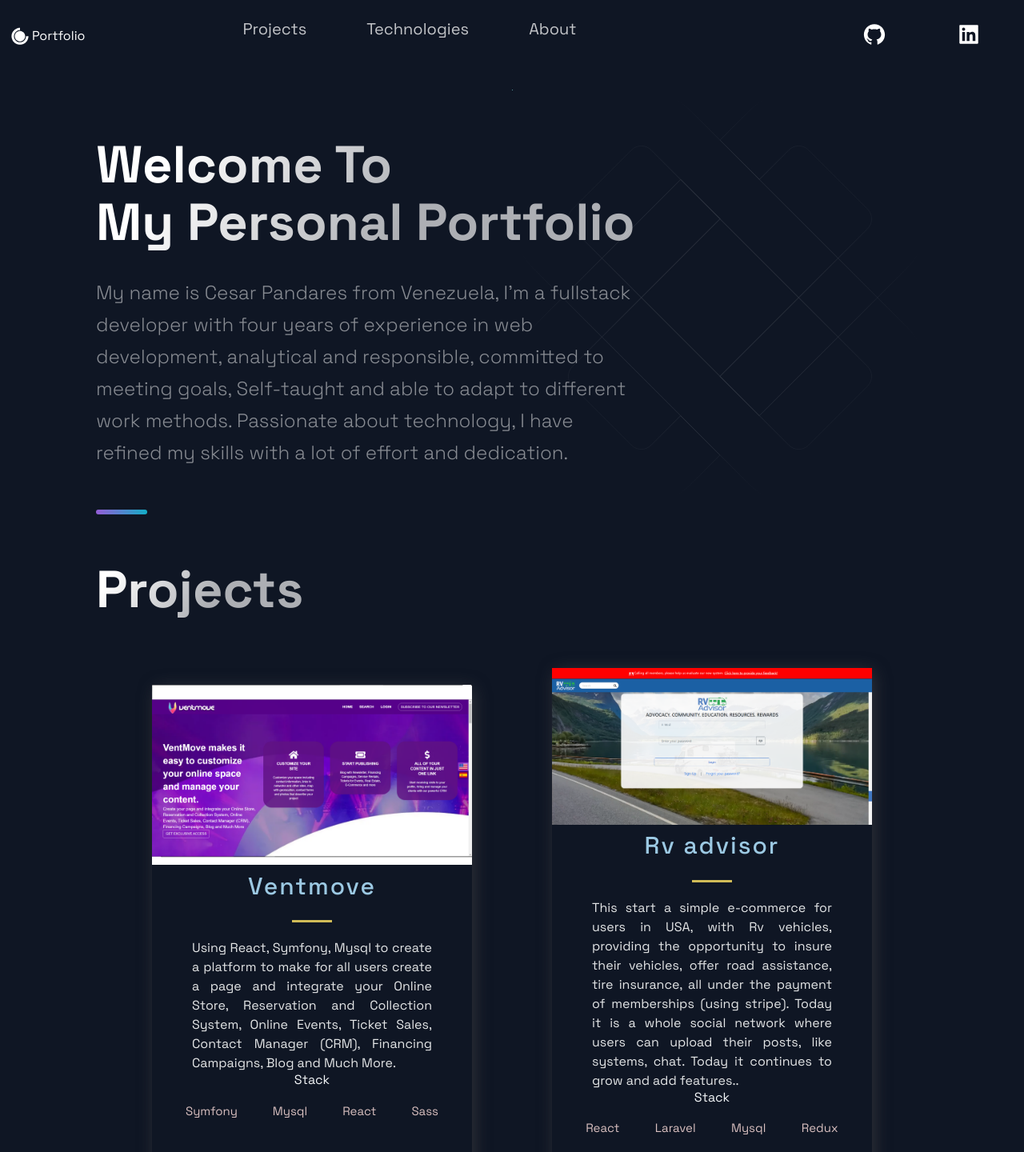
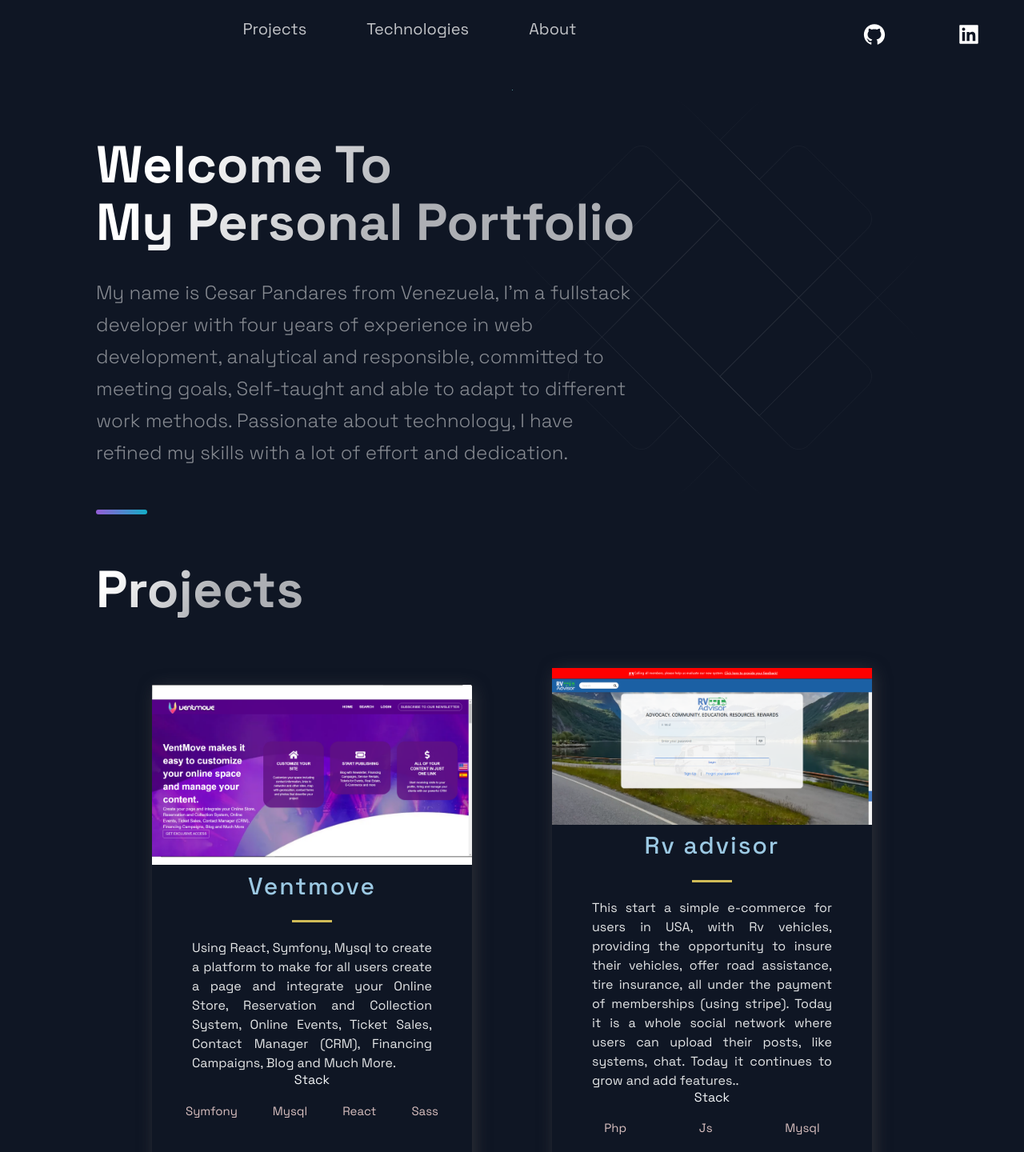
Before and after one commit to cpandares/portafolio, a Next.js app: page / in a window 1280 px wide. Shown: the top 1440 px of the page at 80% size. Built offline with nearby package versions, Linux system fonts and the light colour scheme.

Commit message:
fix redirecction

```diff
--- a/src/components/Header/Header.js
+++ b/src/components/Header/Header.js
@@ -8,11 +8,11 @@ import { Container, Div1, Div2, Div3, NavLink, SocialIcons } from './HeaderStyle
 const Header = () =>  (
   <Container>
     <Div1>
-      <Link href="/">
+      {/* <Link href="/">
         <a style={{ display: 'flex', alignItems: 'center', color:"white" }}>
           <DiCssdeck size="3rem" /> <span>Portfolio</span>
         </a>
-      </Link>
+      </Link> */}
     </Div1>
     <Div2>
       <li>
--- a/src/constants/constants.js
+++ b/src/constants/constants.js
@@ -12,9 +12,9 @@ export const projects = [
     title: 'Rv advisor',
     description:"This start a simple e-commerce for users in USA, with Rv vehicles, providing the opportunity to insure their vehicles, offer road assistance, tire insurance, all under the payment of memberships (using stripe). Today it is a whole social network where users can upload their posts, like systems, chat. Today it continues to grow and add features..",
     image: '/images/rv.png',
-    tags: ['React', 'Laravel','Mysql', 'Redux'],
+    tags: ['Php', 'Js','Mysql'],
     source: '',
-    visit: 'https://development.thervadvisor.com/Panel',
+    visit: 'https://panel.thervadvisor.com/',
     id: 1,
   },
   {
```
Also changed, not shown: 2 other files (tests, documents, lock files or other folders).
